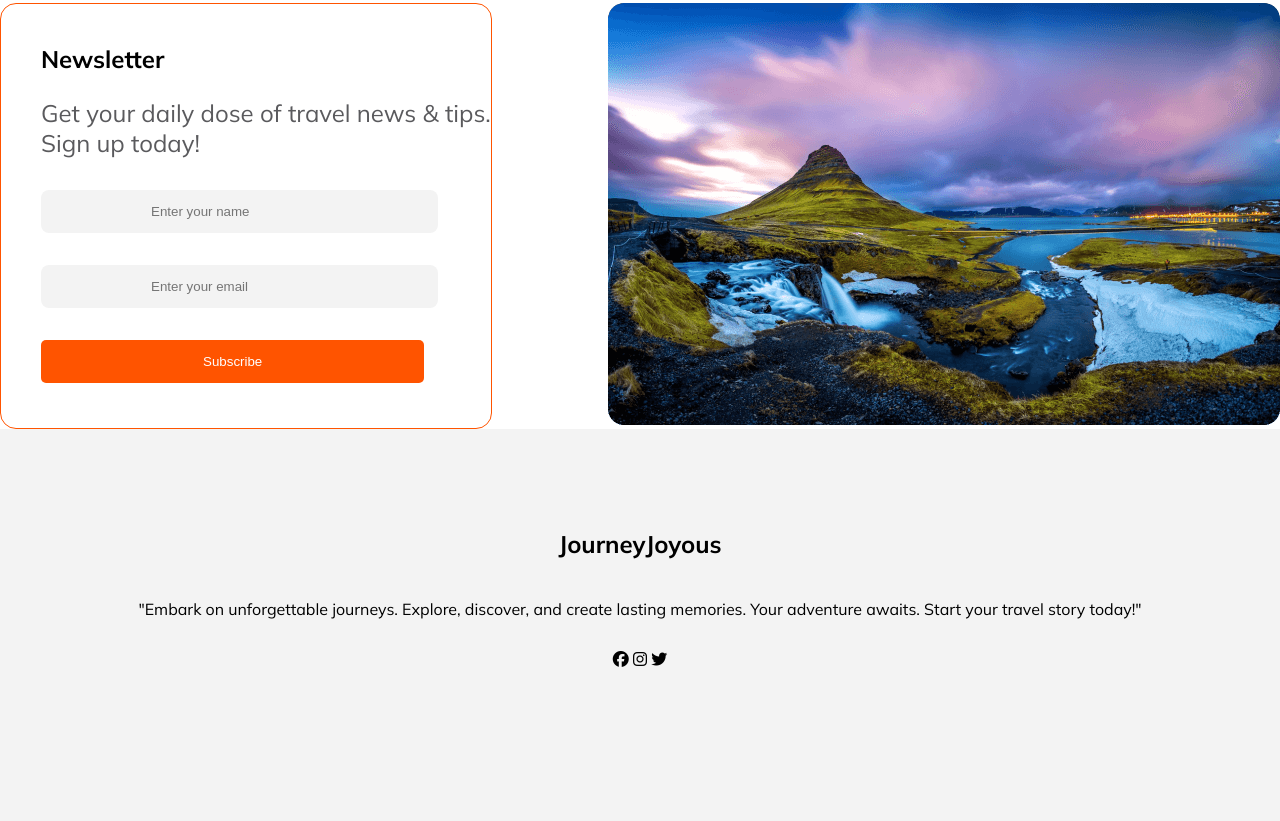
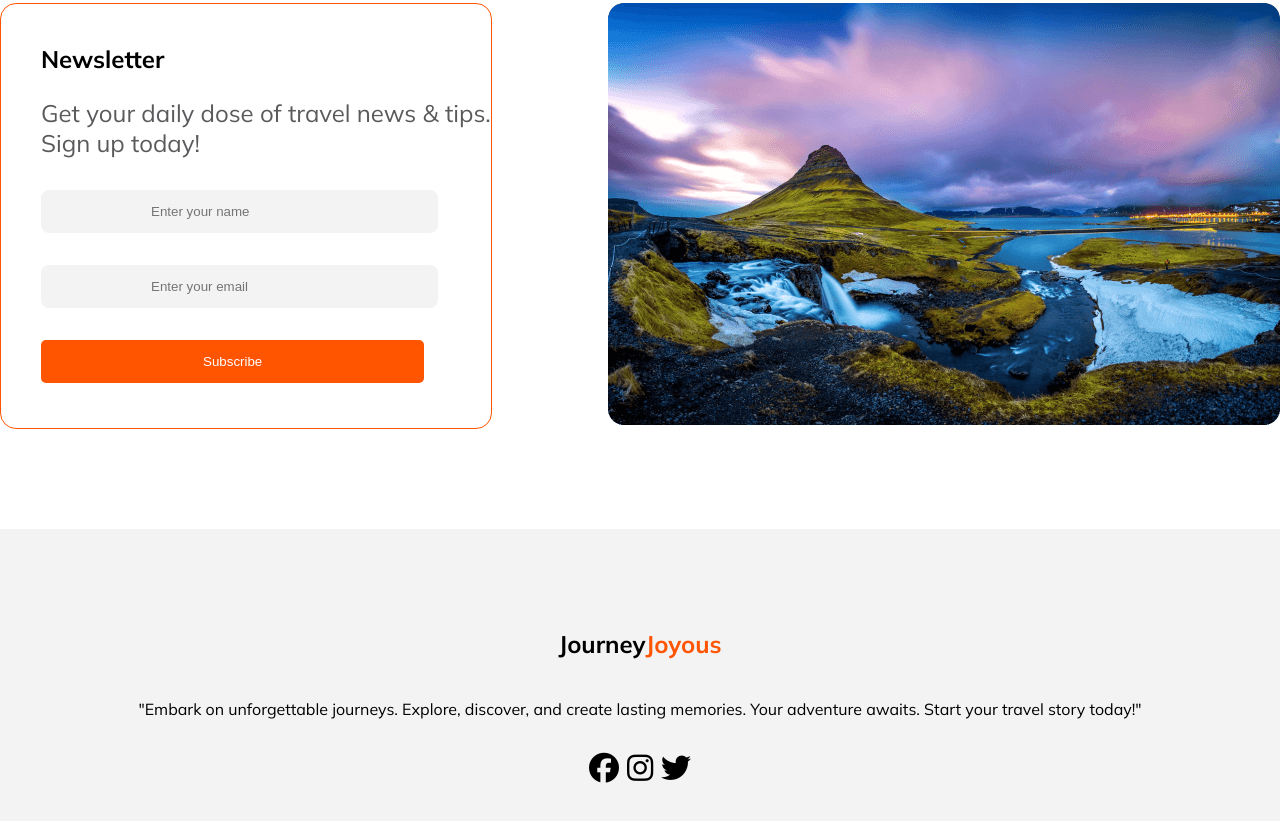
Before and after one commit to imon250/PH-AS2, a plain HTML site: page index.html in a window 1280 px wide. Shown: the part 2677-3498 px from the top of the page. Drawn offline with Linux system fonts and the light colour scheme.

Commit message:
footer section added

```diff
--- a/index.html
+++ b/index.html
@@ -63,6 +63,7 @@
         </div>
     </section>
     <!-- popular section ends -->
+    <!-- card starts -->
     <section id="best-container">
         <div class="best-text">
             <h2>Why Choose Us</h2>
@@ -133,9 +134,12 @@
             <div class="foot-logo">
                 <h2>Journey<span>Joyous</span></h2>
                 <p>"Embark on unforgettable journeys. Explore, discover, and create lasting memories. Your adventure awaits. Start your travel story today!"</p>
-                <i class="fa-brands fa-facebook"></i>
-                <i class="fa-brands fa-instagram"></i>
-                <i class="fa-brands fa-twitter"></i>
+                <div class="fav-icons">
+                    <i class="fa-brands fa-facebook"></i>
+                    <i class="fa-brands fa-instagram"></i>
+                    <i class="fa-brands fa-twitter"></i>
+                </div>
+
             </div>
         </div>
     </section>
--- a/stylesheet/style.css
+++ b/stylesheet/style.css
@@ -148,7 +148,6 @@ button {
     border-radius: 5px;
 }
 /* popular ends */
-
 /* choose section starts */
 #best-container {
     max-width: 1600px;
@@ -305,6 +304,7 @@ button {
     display: flex;
     justify-content: space-between;
     padding-top: 100px;
+    padding-bottom: 100px;
 }
 #newsletter-container .news-text {
     border-radius: 16px;
@@ -357,6 +357,12 @@ button {
 .foot-logo p {
     padding-top: 20px;
     padding-bottom: 30px;
+}
+span {
+  color: var(--primary-color);
+}
+.fav-icons {
+  font-size: 30px;
 }
 
 
```
